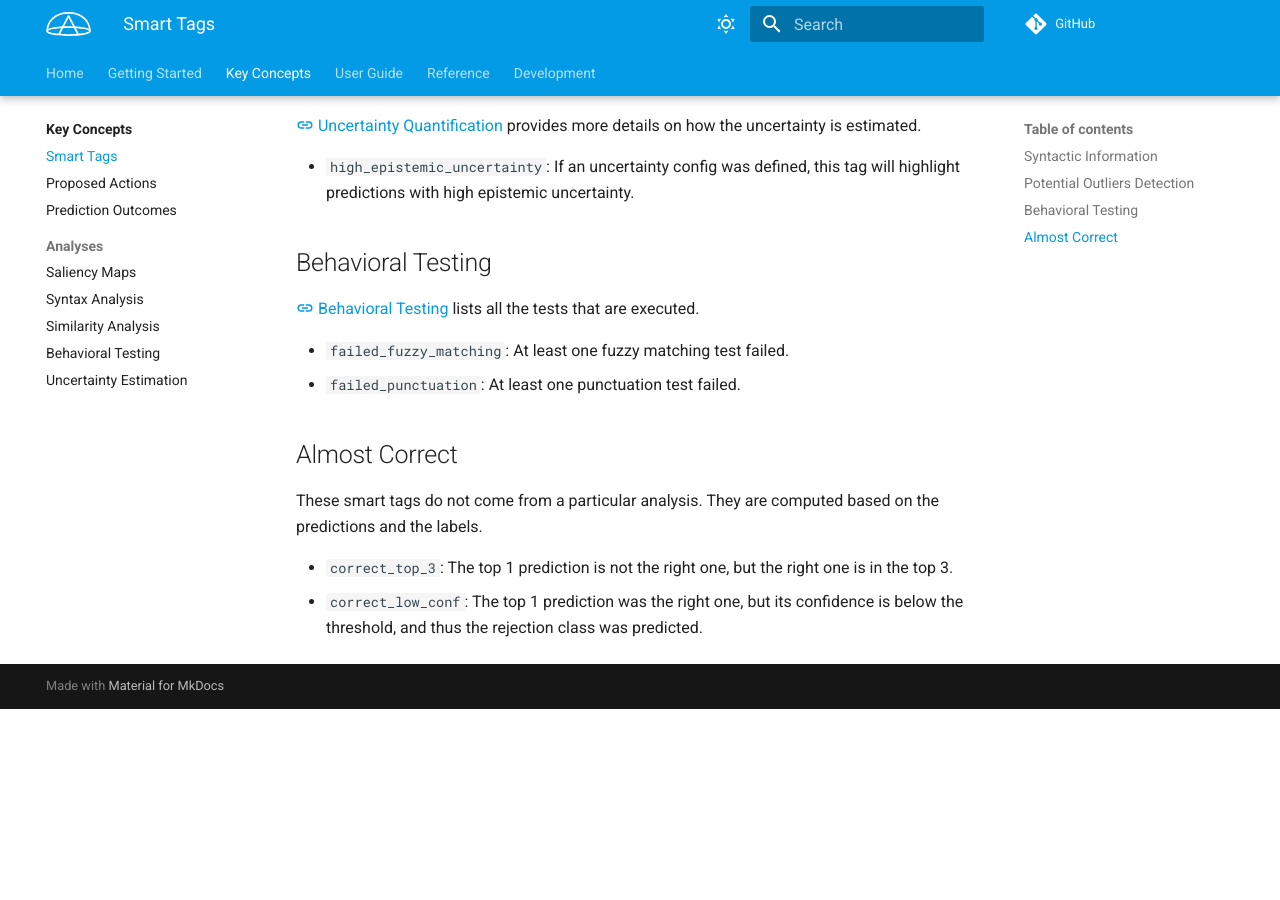
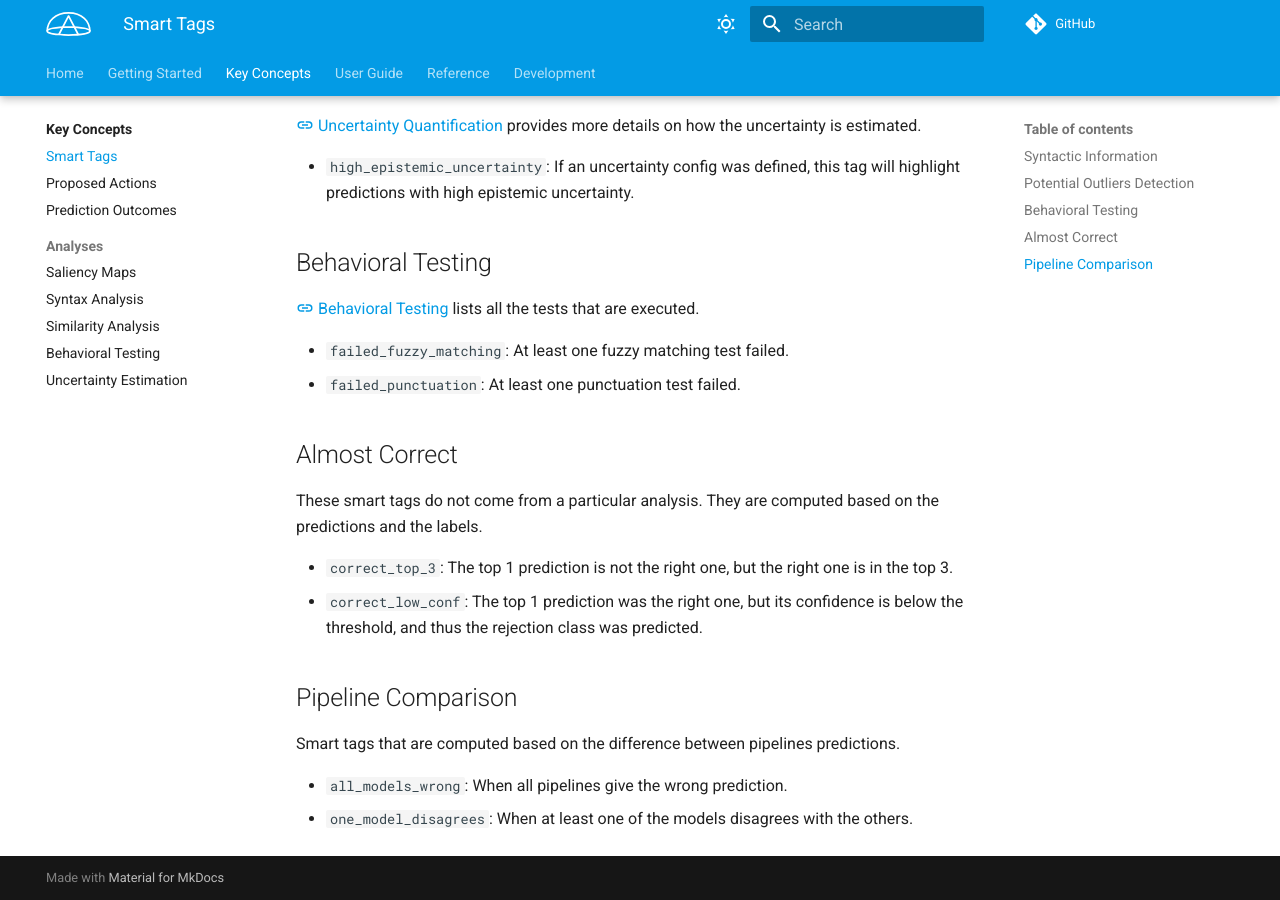
Before and after one commit to ServiceNow/azimuth, an MkDocs documentation site: the page built from docs/docs/key-concepts/smart-tags.md, in a window 1280 px wide and 900 px high, scrolled down 1163 px. Built offline with MkDocs 1.6.1 and Material for MkDocs 9.7.7, drawn with Linux system fonts in a browser that asks for light colours; comment, search, counter and statistics services are not loaded; before the commit the page ends 1872 px from its top, so only the background shows below that.

Commit message:
Documentation

```diff
--- a/docs/docs/key-concepts/smart-tags.md
+++ b/docs/docs/key-concepts/smart-tags.md
@@ -62,3 +62,10 @@ and the labels.
 * `correct_top_3`: The top 1 prediction is not the right one, but the right one is in the top 3.
 * `correct_low_conf`: The top 1 prediction was the right one, but its confidence is below the
   threshold, and thus the rejection class was predicted.
+
+## Pipeline Comparison
+
+Smart tags that are computed based on the difference between pipelines predictions.
+
+* `all_models_wrong`: When all pipelines give the wrong prediction.
+* `one_model_disagrees`: When at least one of the models disagrees with the others.
```
Also changed, not shown: CHANGELOG.md.
